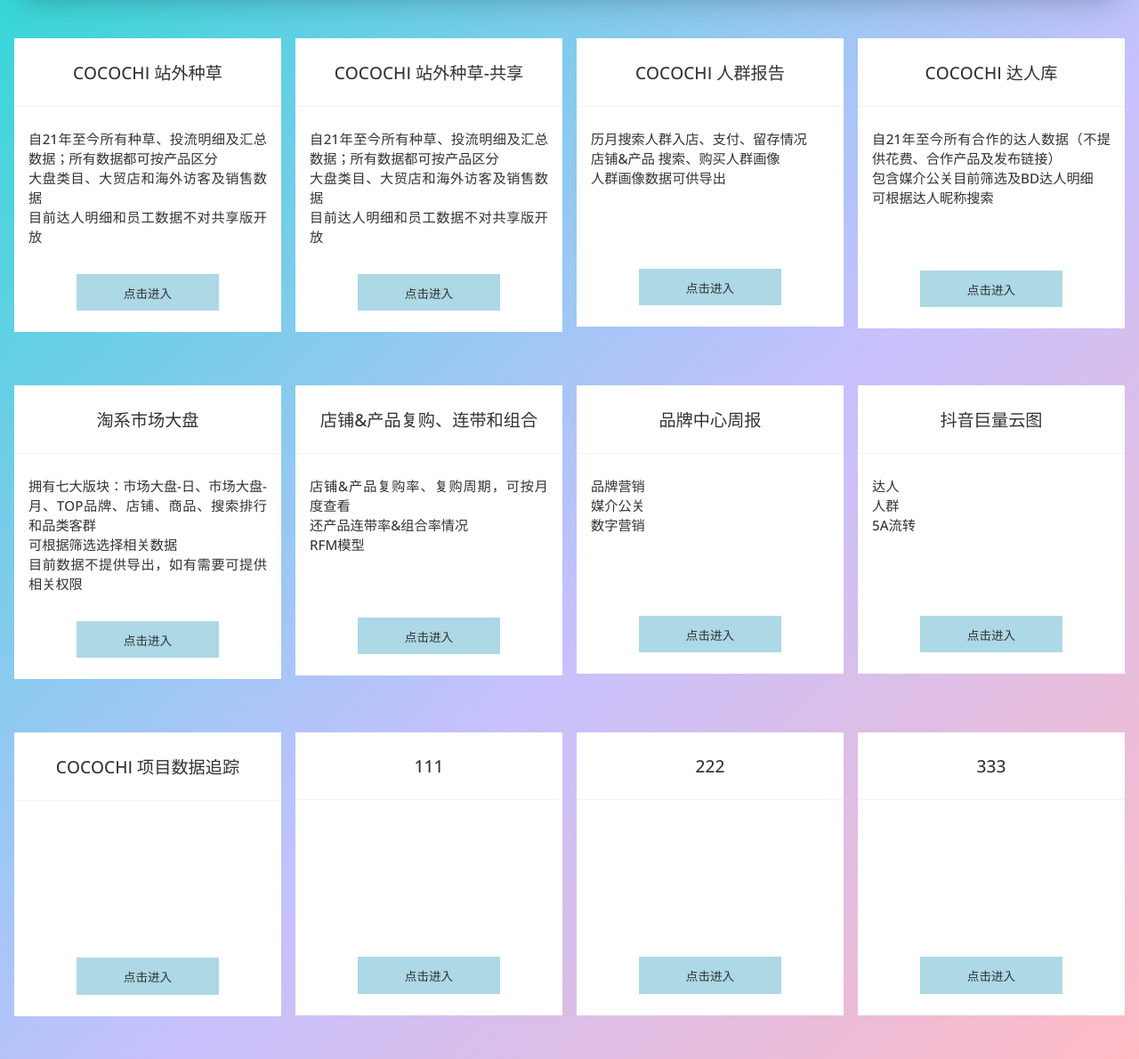
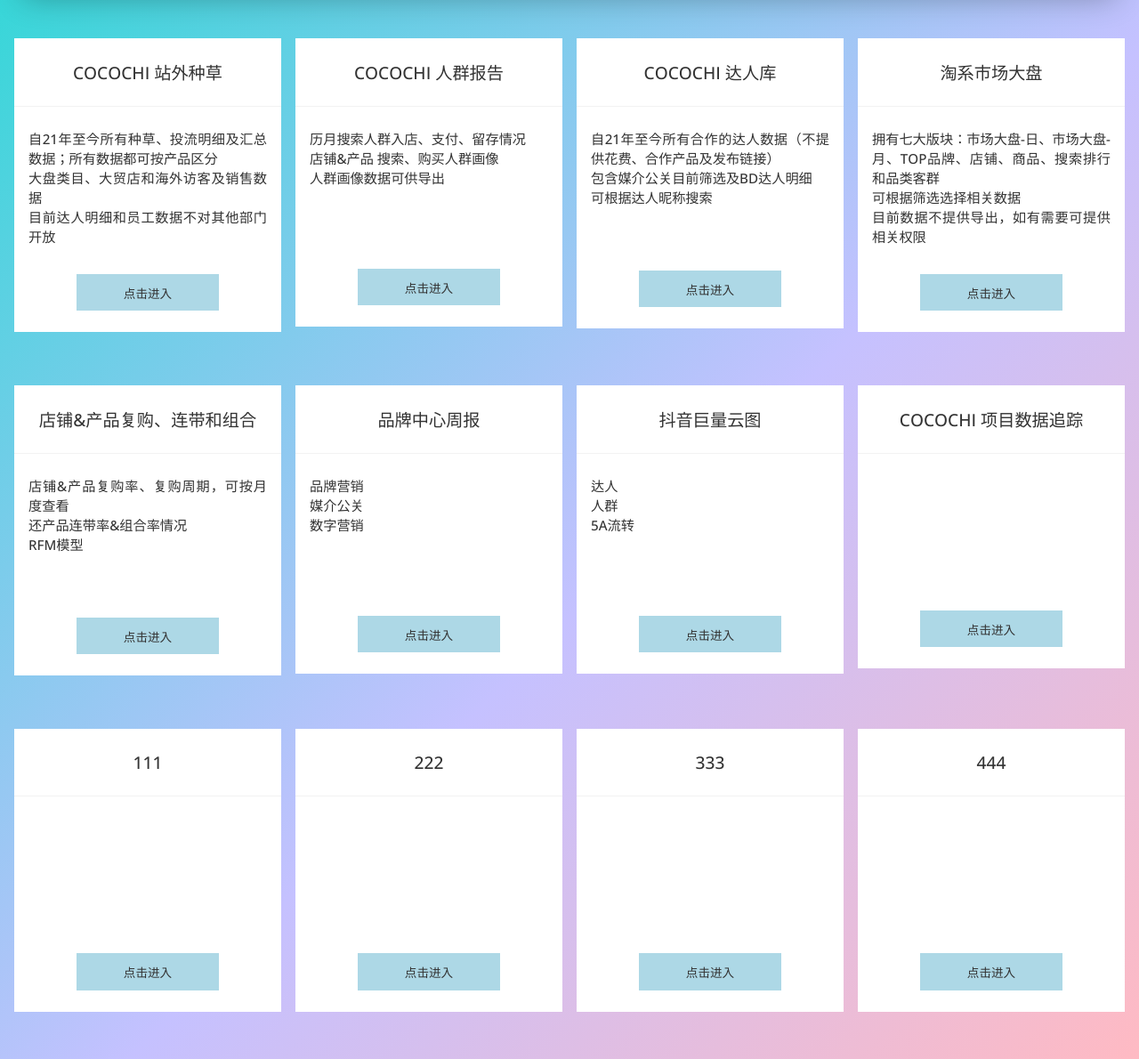
Before and after one commit to hbd082014/KM, a plain HTML site: page index.html in a window 1280 px wide. Shown: the part 110-1300 px from the top of the page at 89% size. Drawn offline with nearby package versions, Linux system fonts and the light colour scheme.

Commit message:
Update index.html

```diff
--- a/index.html
+++ b/index.html
@@ -19,25 +19,9 @@
 					<p>
 						自21年至今所有种草、投流明细及汇总数据；所有数据都可按产品区分<br/>
 						大盘类目、大贸店和海外访客及销售数据<br/>
-						目前达人明细和员工数据不对共享版开放<br/>
+						目前达人明细和员工数据不对其他部门开放<br/>
 					</p>
 					<a href="https://app.powerbi.cn/reportEmbed?reportId=b5dc1ad7-c471-43b5-9694-e2fb7bd1e1db&autoAuth=true&ctid=40148d6b-ef9b-4805-9e41-d07bceb8de9e&config=eyJjbHVzdGVyVXJsIjoiaHR0cHM6Ly93YWJpLW1jLXNoYS1yZWRpcmVjdC5hbmFseXNpcy5jaGluYWNsb3VkYXBpLmNuLyJ9">
-						<button class="btn">点击进入</button>
-					</a>
-				</div>
-			</div>
-			<div class="card premium">
-				<div class="head">
-					COCOCHI 站外种草-共享
-				</div>
-				<div class="ticket">账号：ppzx、dsyy</div>
-				<div class="body">
-					<p>
-						自21年至今所有种草、投流明细及汇总数据；所有数据都可按产品区分<br/>
-						大盘类目、大贸店和海外访客及销售数据<br/>
-						目前达人明细和员工数据不对共享版开放<br/>
-					</p>
-					<a href="https://app.powerbi.cn/reportEmbed?reportId=b95f4574-185a-4c88-aed6-b0dd9ac0e1aa&autoAuth=true&ctid=40148d6b-ef9b-4805-9e41-d07bceb8de9e&config=eyJjbHVzdGVyVXJsIjoiaHR0cHM6Ly93YWJpLW1jLXNoYS1yZWRpcmVjdC5hbmFseXNpcy5jaGluYWNsb3VkYXBpLmNuLyJ9">
 						<button class="btn">点击进入</button>
 					</a>
 				</div>
@@ -227,6 +211,25 @@
 					</a>
 				</div>
 			</div>
+			<div class="card premium">
+				<div class="head">
+					444
+				</div>
+				<div class="ticket">账号：ppzx</div>
+				<div class="body">
+					<p>
+						<br/>
+						<br/>
+						<br/>
+						<br/>
+						<br/>
+						<br/>
+					</p>
+					<a href="">
+						<button class="btn">点击进入</button>
+					</a>
+				</div>
+			</div>
 		</div>
 	</section>
 
```
